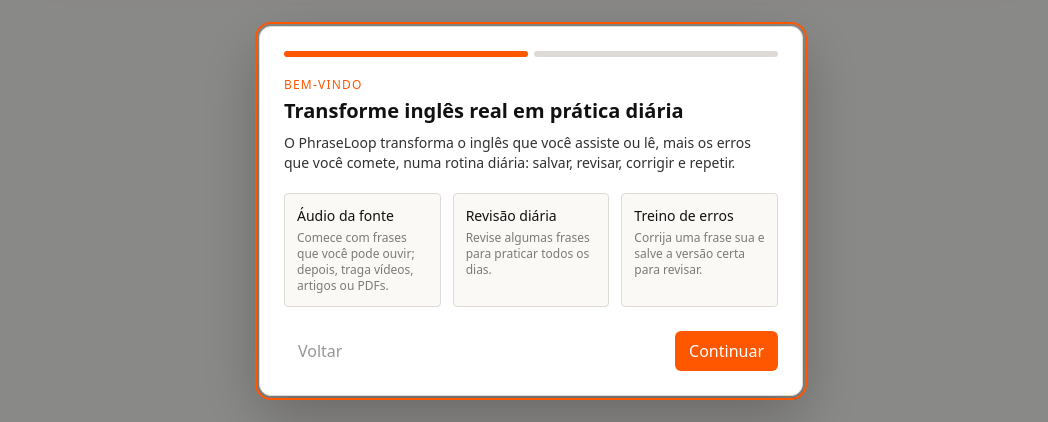
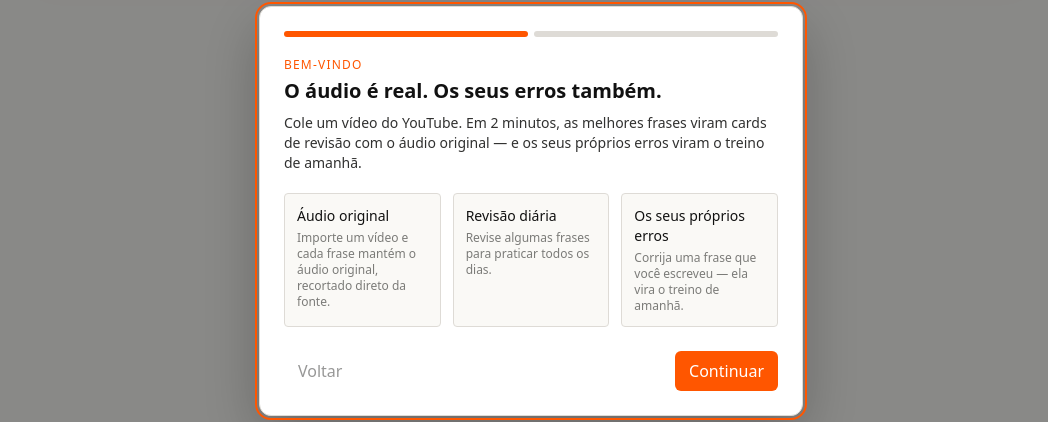
Before and after one commit to tiagogp/tts-nextjs, a Next.js app: page /app in a window 1280 px wide. Shown: the part 189-611 px from the top of the page, without its empty margins (109-1157 px from the left). Built offline with nearby package versions, Linux system fonts and the light colour scheme; no server answers; what ts-fsrs would draw is missing.

Commit message:
fix(onboarding): stop claiming bundled audio is native
The welcome tile said every phrase is a native-speaker clip, but the
bundled lesson audio is still Kokoro-synthesized. Reworded to the
claim that's actually true today.

```diff
--- a/src/features/settings/components/OnboardingDialog.tsx
+++ b/src/features/settings/components/OnboardingDialog.tsx
@@ -81,17 +81,17 @@
         <div>
           <p className="text-xs uppercase tracking-widest text-accent">{t("Welcome")}</p>
           <h2 id="welcome-title" className="mt-1 text-xl font-semibold text-ink">
-            {t("Turn real English into daily practice")}
+            {t("The audio is real. So are your mistakes.")}
           </h2>
           <p className="mt-2 text-sm text-ink-soft">
             {t(
-              "PhraseLoop turns English you watch or read, plus mistakes you make, into one daily routine: save, review, fix, repeat.",
+              "Paste a YouTube video. In 2 minutes, the best phrases become review cards with the original audio — and your own mistakes become tomorrow's practice.",
             )}
           </p>
           <div className="mt-5 grid gap-3 sm:grid-cols-3">
-            <MethodTile title={t("Source audio")} text={t("Start with phrases you can hear, then bring videos, articles, or PDFs later.")} />
+            <MethodTile title={t("Original audio")} text={t("Import a video and each phrase keeps its original audio, cut straight from the source.")} />
             <MethodTile title={t("Daily review")} text={t("Review a few practice phrases each day.")} />
-            <MethodTile title={t("Mistake drills")} text={t("Correct one phrase you wrote, then save the fix for review.")} />
+            <MethodTile title={t("Your own mistakes")} text={t("Correct one phrase you wrote — it becomes tomorrow's practice.")} />
           </div>
         </div>
       )}
```
